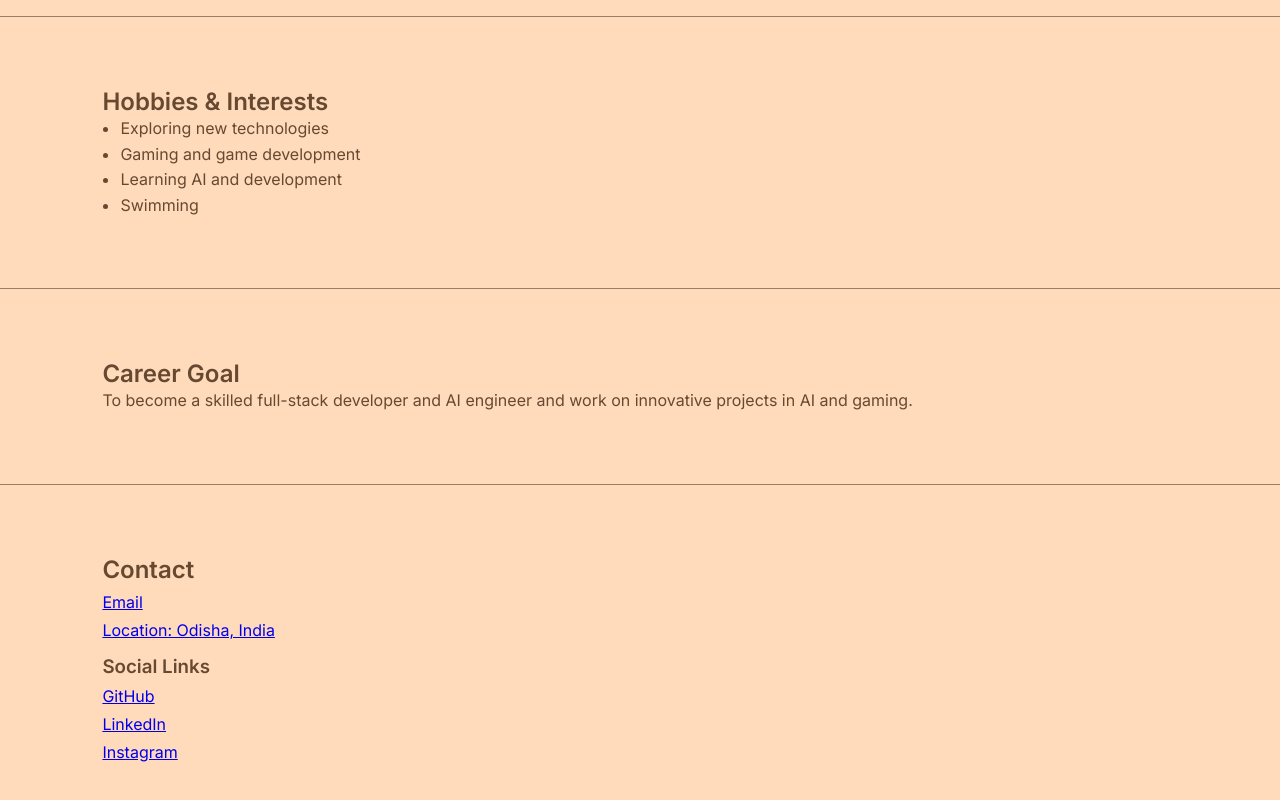
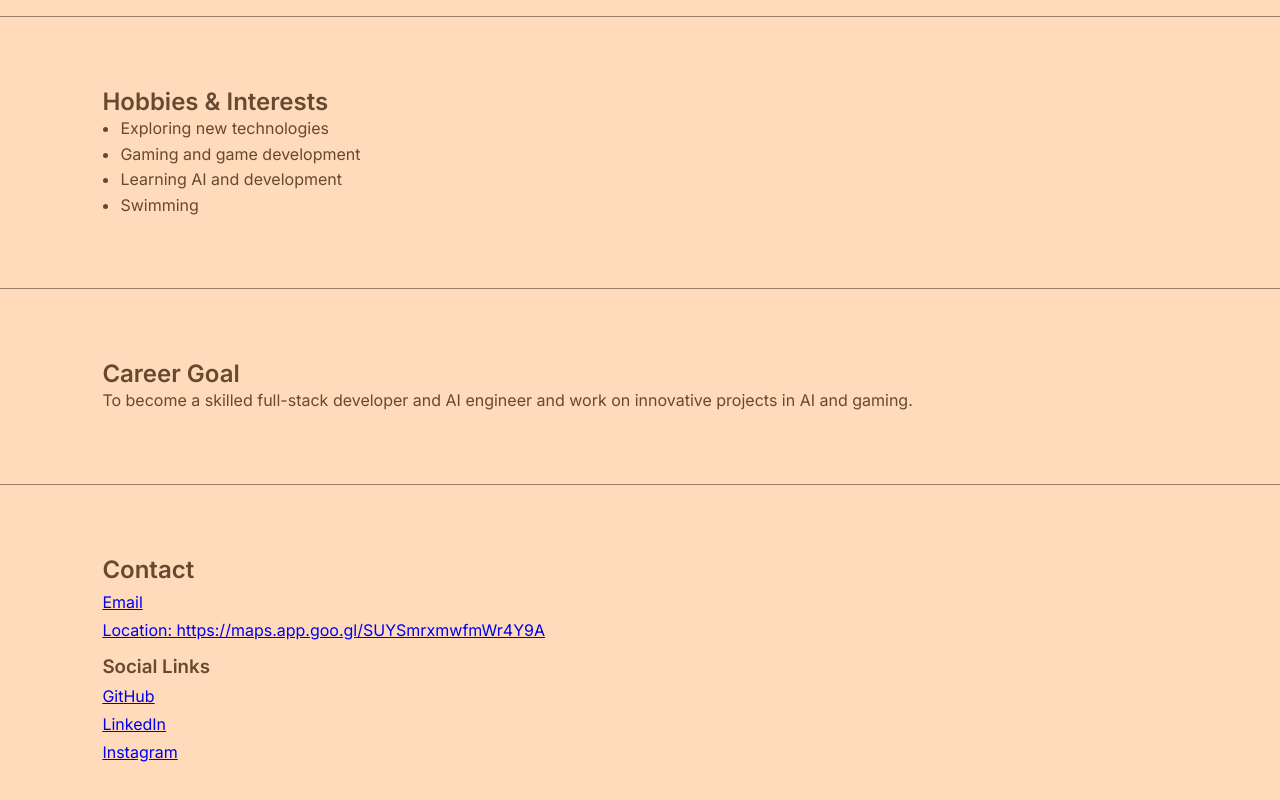
Before and after one commit to swastik51/swastik51.github.io, a plain HTML site: page index.html in a window 1280 px wide. Shown: the part 2735-3535 px from the top of the page. Drawn offline with Linux system fonts and the light colour scheme.

Commit message:
Update location link to Google Maps

```diff
--- a/index.html
+++ b/index.html
@@ -312,7 +312,7 @@ ul {
   <h2>Contact</h2>
 
   <a href="mailto:mrswastik372@gmail.com">Email</a>
-  <a href="#">Location: Odisha, India</a>
+  <a href="#">Location: https://maps.app.goo.gl/SUYSmrxmwfmWr4Y9A</a>
 
   <h3 style="margin-top:15px;">Social Links</h3>
 
```
